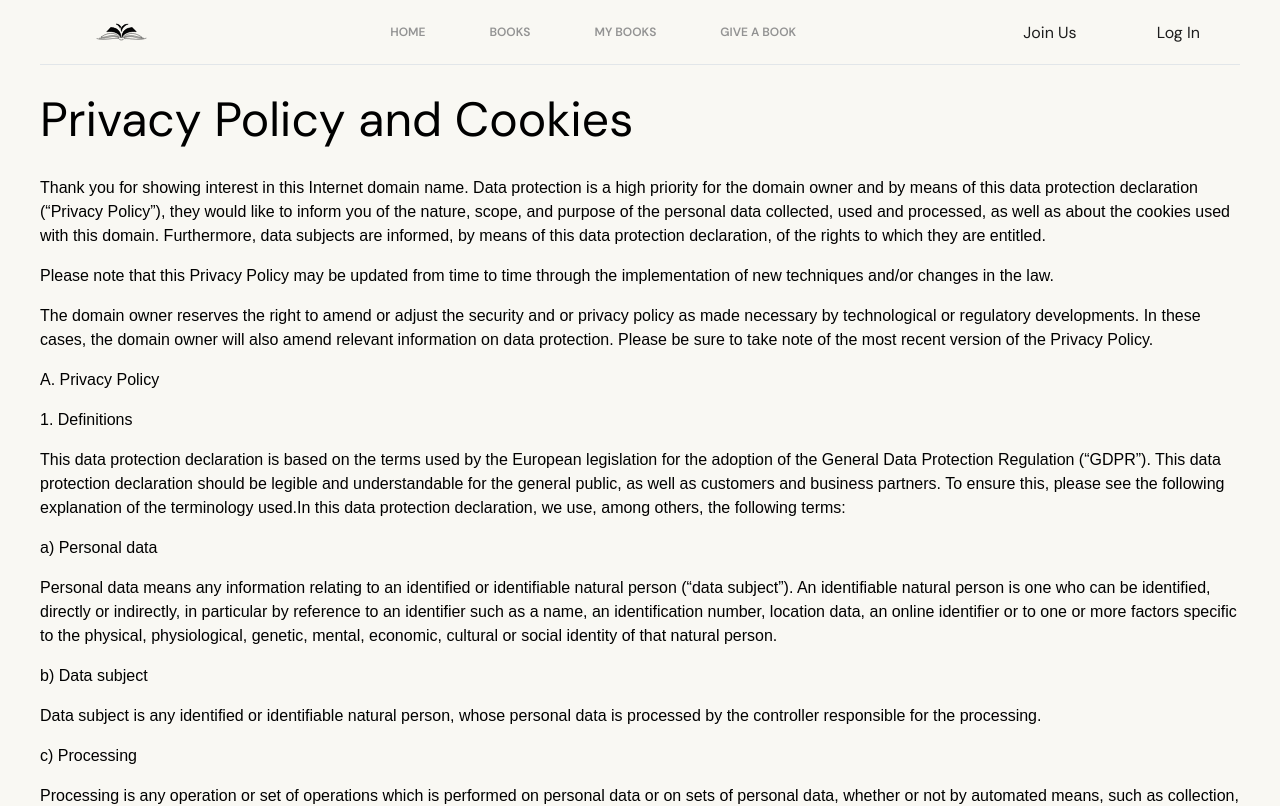
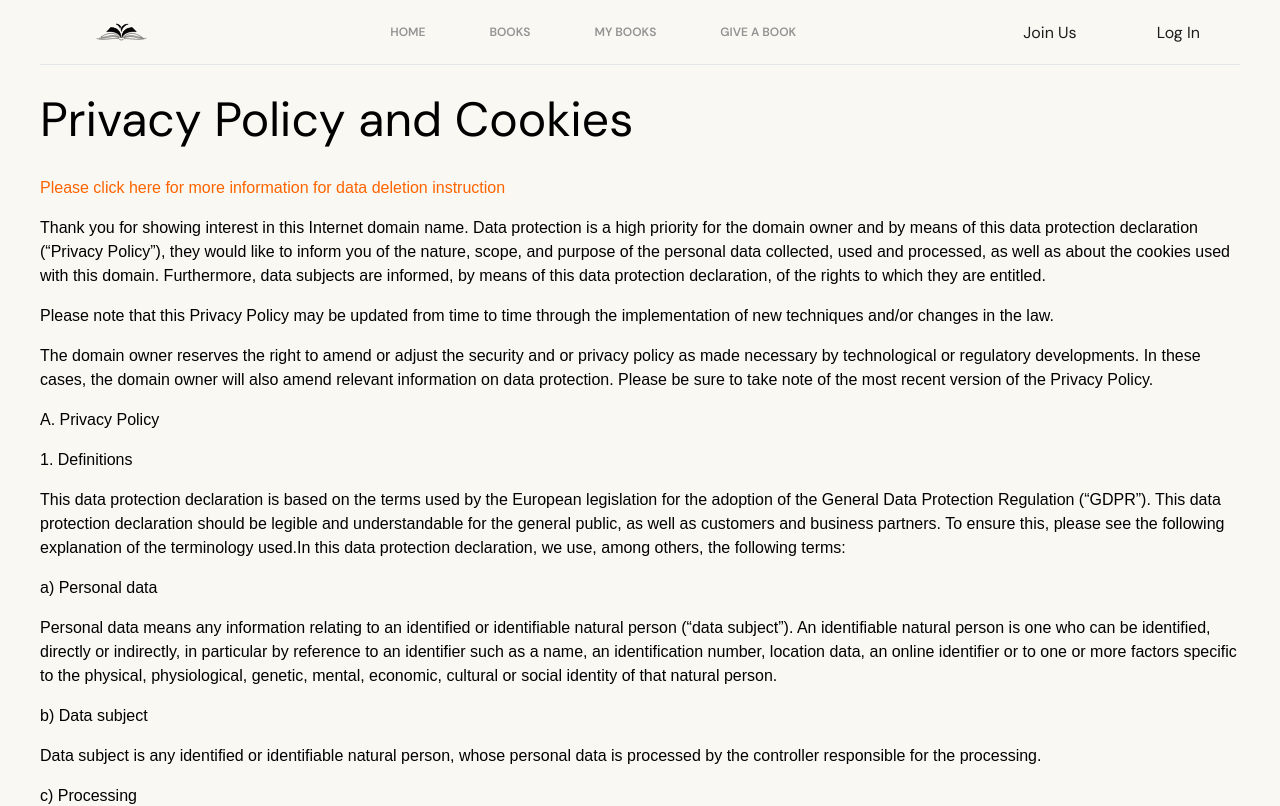
Before and after one commit to associate2coder/book-nest-frontend, a React (Vite) app: page /privacy-policy in a window 1280 px wide. Shown: the top 806 px of the page. Built offline with nearby package versions, Linux system fonts and the light colour scheme; no server answers; a web font is replaced by a local one.

Commit message:
modify privacy policy content

```diff
--- a/public/instruction.json
+++ b/public/instruction.json
@@ -1,6 +1,5 @@
 {
   "text": [
-    "Data Deletion Instructions",
     "If you want to delete your activities for Book Nest Facebook login app, you can remove your information by following these steps:",
     "1. Go to your Facebook Account’s \"Settings & Privacy\".",
     "2. Click \"Settings\".",
--- a/public/privacy.json
+++ b/public/privacy.json
@@ -1,6 +1,4 @@
 { "text": [
-  "Privacy Policy and Cookies",
-
   "Thank you for showing interest in this Internet domain name. Data protection is a high priority for the domain owner and by means of this data protection declaration (“Privacy Policy”), they would like to inform you of the nature, scope, and purpose of the personal data collected, used and processed, as well as about the cookies used with this domain. Furthermore, data subjects are informed, by means of this data protection declaration, of the rights to which they are entitled.",
 
   "Please note that this Privacy Policy may be updated from time to time through the implementation of new techniques and/or changes in the law.",
--- a/src/modules/DataDeletion/DataDeletion.module.scss
+++ b/src/modules/DataDeletion/DataDeletion.module.scss
@@ -1,12 +1,30 @@
-.container {
-  & > :first-child {
-    @extend %h1;
+// .container {
+//   & > :first-child {
+//     @extend %h1;
 
-    margin-top: -16px;
-    margin-bottom: 32px;
-  }
+//     margin-top: -16px;
+//     margin-bottom: 32px;
+//   }
+// }
+
+.title {
+  @extend %h1;
+
+  margin-top: -16px;
+  margin-bottom: 32px;
 }
+
 
 .paragraph {
   margin-block: 16px;
 }
+
+.link {
+  cursor: pointer;
+  color: vars.$primary-color;
+
+  &:hover {
+    color: vars.$grey-60;
+    text-shadow: 0 2px 2px vars.$grey-30;
+  }
+}
--- a/src/modules/DataDeletion/DataDeletion.tsx
+++ b/src/modules/DataDeletion/DataDeletion.tsx
@@ -1,11 +1,16 @@
 import { useEffect, useState } from "react";
 import styles from './DataDeletion.module.scss';
+import { Link } from "react-router-dom";
+import { Loader } from "../../shared/components/Loader";
 
 export const DataDeletion: React.FC = () => {
 
   const [instruction, setInstruction] = useState<string[]>([]);
+  const [loaded, setLoaded] = useState(false);
 
   useEffect(() => {
+    setLoaded(false);
+
     fetch('instruction.json')
       .then(res => {
         if (res.ok) {
@@ -13,11 +18,23 @@ export const DataDeletion: React.FC = () => {
         }
       })
       .then(data => setInstruction(data.text || []))
+      .finally(() => setLoaded(true));
   }, [])
 
   return (
     <div className={styles.container}>
-      {instruction.map((paragraph, i) => (
+      <h1 className={styles.title}>Data Deletion Instructions</h1>
+
+      <Link
+        to="/privacy-policy"
+        className={styles.link}
+        >
+          Back to Privacy Policy and Cookies
+      </Link>
+
+      {!loaded && <Loader />}
+
+      {loaded && instruction.map((paragraph, i) => (
         <p key={`${i}.${i}`} className={styles.paragraph}>{paragraph}</p>
       ))}
     </div>
--- a/src/modules/PrivacyPolicy/PrivacyPolicy.module.scss
+++ b/src/modules/PrivacyPolicy/PrivacyPolicy.module.scss
@@ -1,12 +1,23 @@
-.container {
-  & > :first-child {
-    @extend %h1;
+// .container {
+// }
 
-    margin-top: -16px;
-    margin-bottom: 32px;
-  }
+.title {
+  @extend %h1;
+
+  margin-top: -16px;
+  margin-bottom: 32px;
 }
 
 .paragraph {
   margin-block: 16px;
 }
+
+.link {
+  cursor: pointer;
+  color: vars.$primary-color;
+
+  &:hover {
+    color: vars.$grey-60;
+    text-shadow: 0 2px 2px vars.$grey-30;
+  }
+}
--- a/src/modules/PrivacyPolicy/PrivacyPolicy.tsx
+++ b/src/modules/PrivacyPolicy/PrivacyPolicy.tsx
@@ -1,11 +1,16 @@
 import { useEffect, useState } from "react";
 import styles from './PrivacyPolicy.module.scss';
+import { Link } from "react-router-dom";
+import { Loader } from "../../shared/components/Loader";
 
 export const PrivacyPolicy: React.FC = () => {
 
   const [policy, setPolicy] = useState<string[]>([]);
+  const [loaded, setLoaded] = useState(false);
 
   useEffect(() => {
+    setLoaded(false);
+
     fetch('privacy.json')
       .then(res => {
         if (res.ok) {
@@ -13,11 +18,24 @@ export const PrivacyPolicy: React.FC = () => {
         }
       })
       .then(data => setPolicy(data.text || []))
+      .finally(() => setLoaded(true));
   }, [])
 
   return (
     <div className={styles.container}>
-      {policy.map((paragraph, i) => (
+
+      <h1 className={styles.title}>Privacy Policy and Cookies</h1>
+
+      <Link
+        to="/data-deletion"
+        className={styles.link}
+        >
+          Please click here for more information for data deletion instruction
+      </Link>
+
+      {!loaded && <Loader />}
+
+      {loaded && policy.map((paragraph, i) => (
         <p key={`${i}.${i}`} className={styles.paragraph}>{paragraph}</p>
       ))}
     </div>
```
